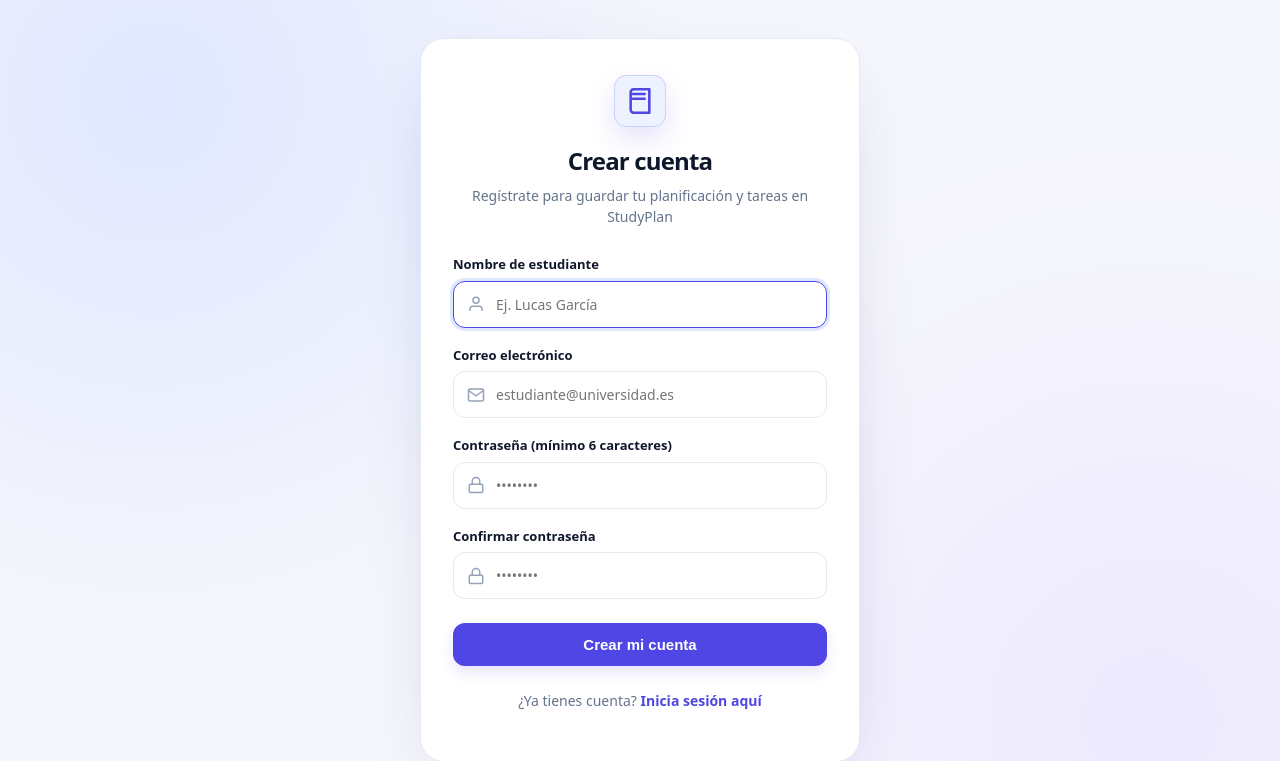
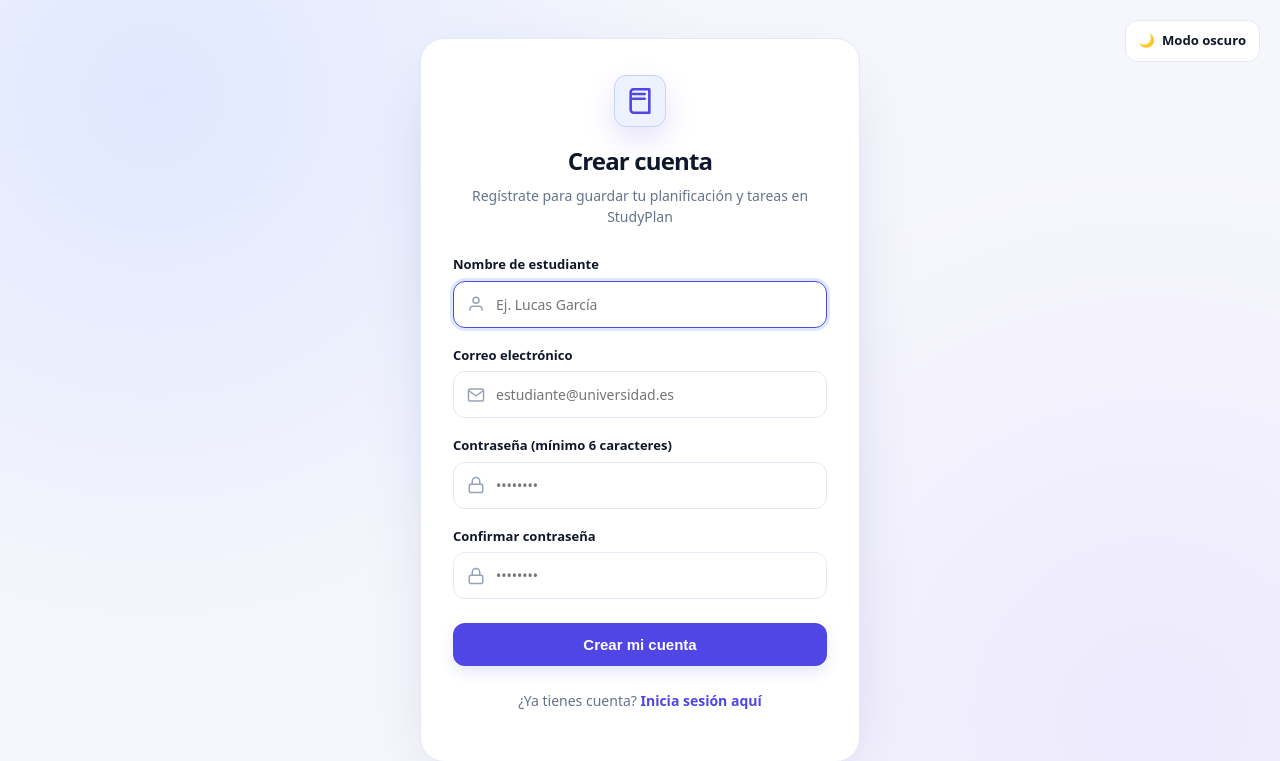
Before and after one commit to Qpalmer45/IS1-Planificador-de-Estudios, a Flask app: page /registro in a window 1280 px wide. Shown: the top 761 px of the page. Run offline with Flask 3, Linux system fonts and the light colour scheme.

Commit message:
Llevo el selector de tema al registro

```diff
--- a/templates/registro.html
+++ b/templates/registro.html
@@ -7,8 +7,10 @@
   <meta name="viewport" content="width=device-width, initial-scale=1">
   <title>Registro | Planificador de Estudios</title>
   <link rel="stylesheet" href="{{ url_for('static', filename='style.css') }}">
+<script src="{{ url_for('static', filename='theme.js') }}"></script>
 </head>
 <body class="auth-body">
+  <div class="auth-theme-control"><button type="button" class="theme-toggle" data-theme-toggle aria-label="Activar modo oscuro" aria-pressed="false">🌙 <span data-theme-label>Modo oscuro</span></button></div>
   <!-- Tarjeta centrada para crear una cuenta, con identidad visual, campos,
        avisos y enlace para volver al inicio de sesión. -->
   <div class="auth-container">
```
